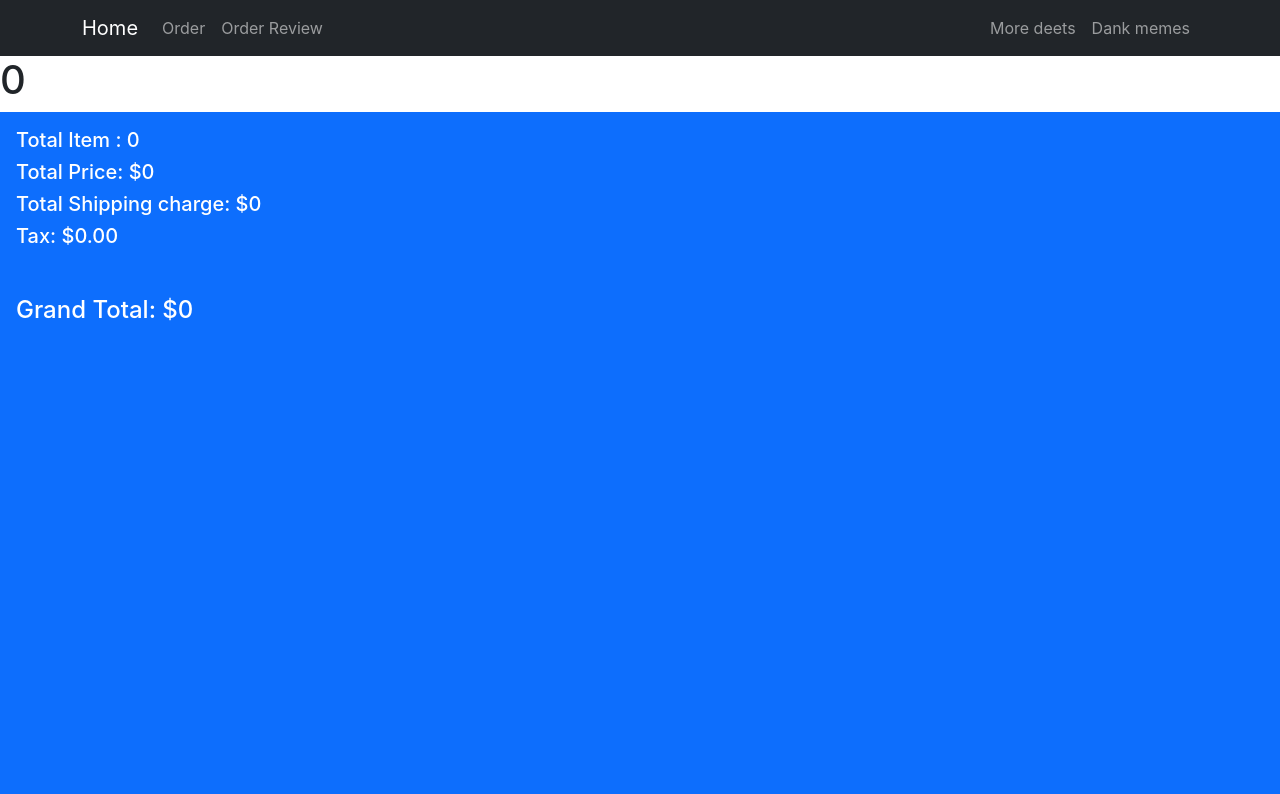
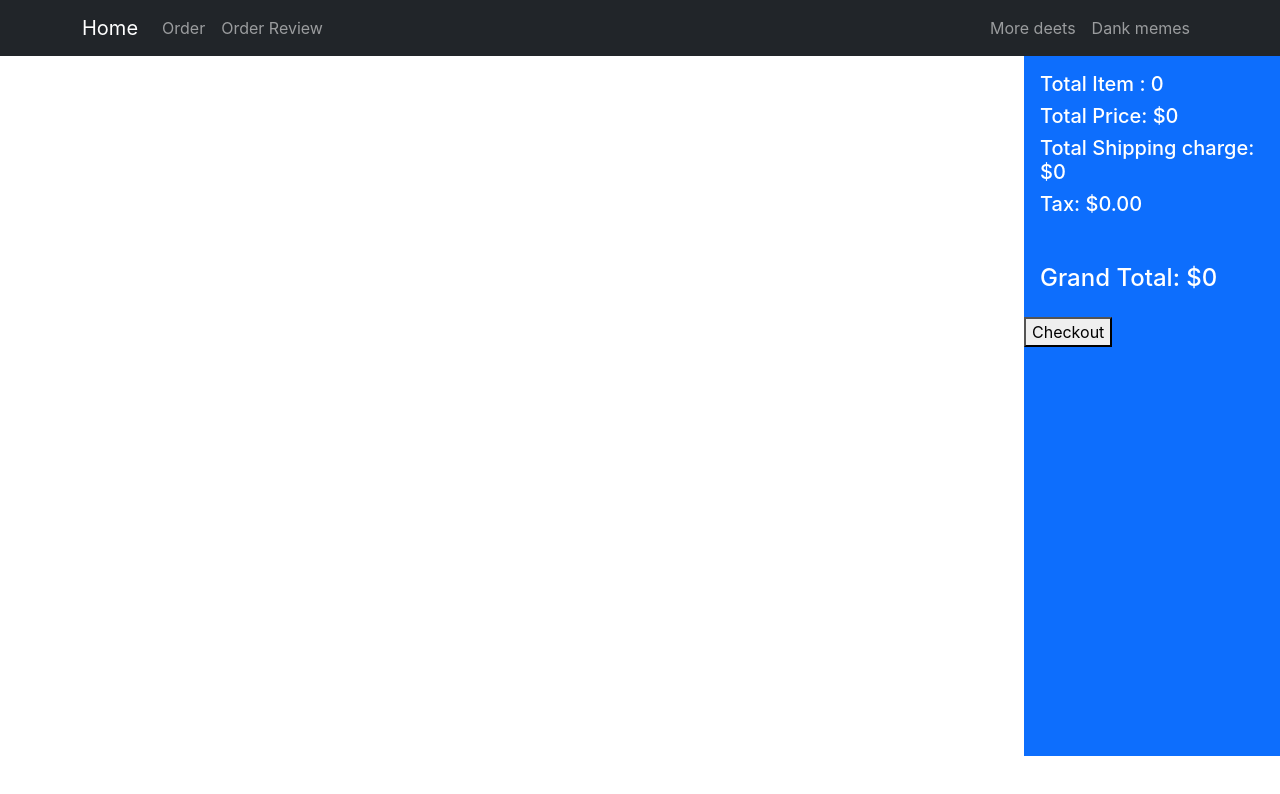
Before and after one commit to aariful-islam/simple-ecommerce, a React (Create React App) app: page /order in a window 1280 px wide. Shown: the top 794 px of the page. Built offline with nearby package versions, Linux system fonts and the light colour scheme.

Commit message:
remove item from orderReview page

```diff
--- /dev/null
+++ b/src/Pages/OrderReview/OrderReview.js
@@ -0,0 +1,17 @@
+import React from 'react';
+
+const OrderReview = ({cart,handleRemoveProduct}) => {
+    const {name,img,quantity}=cart;
+    return (
+        <div>
+            <h1>{name}</h1>
+            <img className='w-100' src={img} alt="" />
+            <p>{quantity}</p>
+            <button onClick={()=> handleRemoveProduct(cart)}>Click</button>
+
+
+        </div>
+    );
+};
+
+export default OrderReview;
--- a/src/Pages/Orders/Orders.js
+++ b/src/Pages/Orders/Orders.js
@@ -1,16 +1,37 @@
 import React from 'react';
+import { useNavigate } from 'react-router-dom';
 import useCarts from '../../CustomHooks/useCarts';
 import useProducts from '../../CustomHooks/useProducts';
+import { removeFromDb } from '../../utilities/fakedb';
+import OrderReview from '../OrderReview/OrderReview';
 import SelectedItems from '../SelectedItems/SelectedItems';
 
 const Orders = () => {
-    const [products, setProducts] = useProducts([]);
-    const [carts, setCarts] = useCarts(products);
+    const [products] = useProducts([]);
+    const [carts,setCarts] = useCarts(products);
+    const navigate = useNavigate();
+    const handleRemoveProduct = product =>{
+        const rest = carts.filter(pd => pd.id !== product.id);
+        setCarts(rest);
+        removeFromDb(product.id);
+    }
     return (
-        <div id='order'>
-            <h1>{carts.length}</h1>
-            <div className="cart bg-primary text-white cart" style={{ height: "700px" }}>
-                <SelectedItems cart={carts}></SelectedItems>
+        <div className='shop'>
+
+            <div className="products">
+            {
+                carts.map(cart=> <OrderReview cart={cart}
+                    handleRemoveProduct = {handleRemoveProduct}
+                ></OrderReview>)
+            }
+            </div>
+
+            <div className="cart bg-primary text-white" style={{ height: "700px" }}>
+                <SelectedItems cart={carts}>
+
+                </SelectedItems>
+                <button className='text-center' onClick={()=>navigate('/inventory')}> Checkout </button>
+
             </div>
 
         </div>
```
